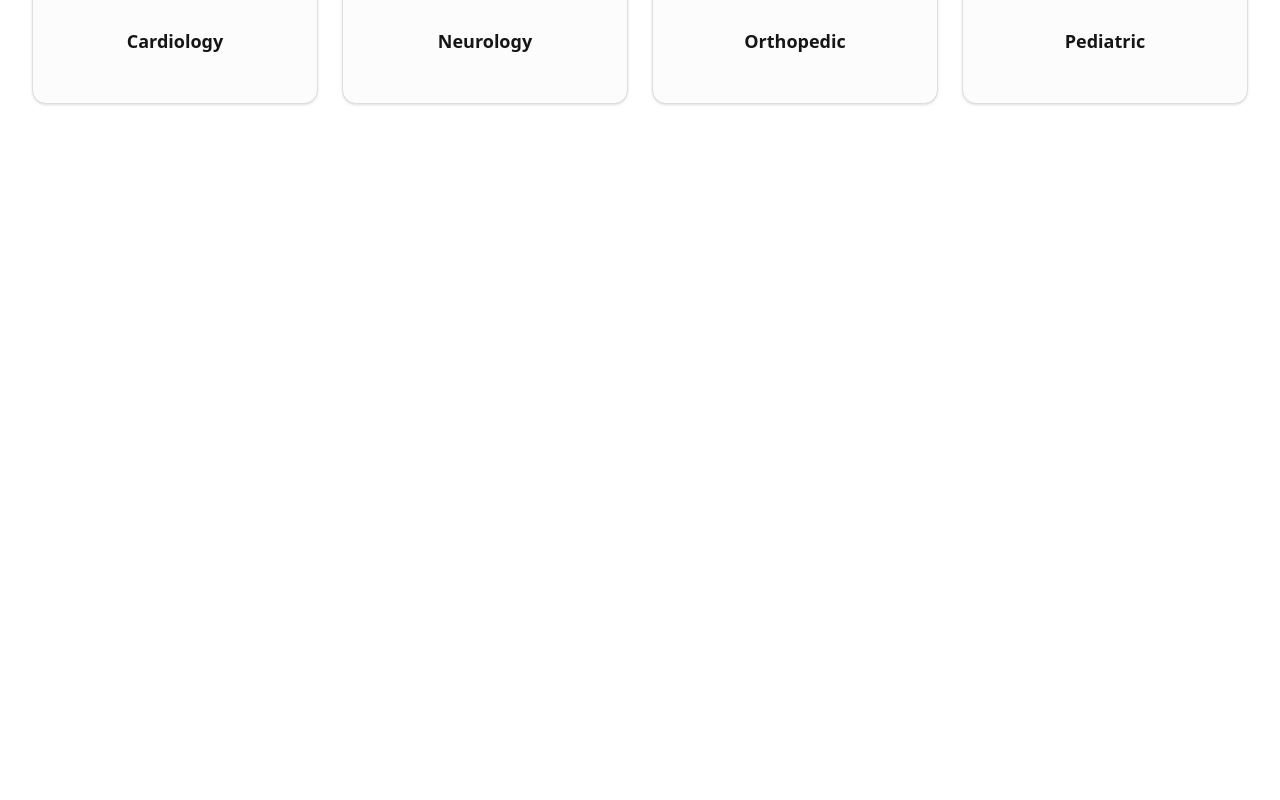
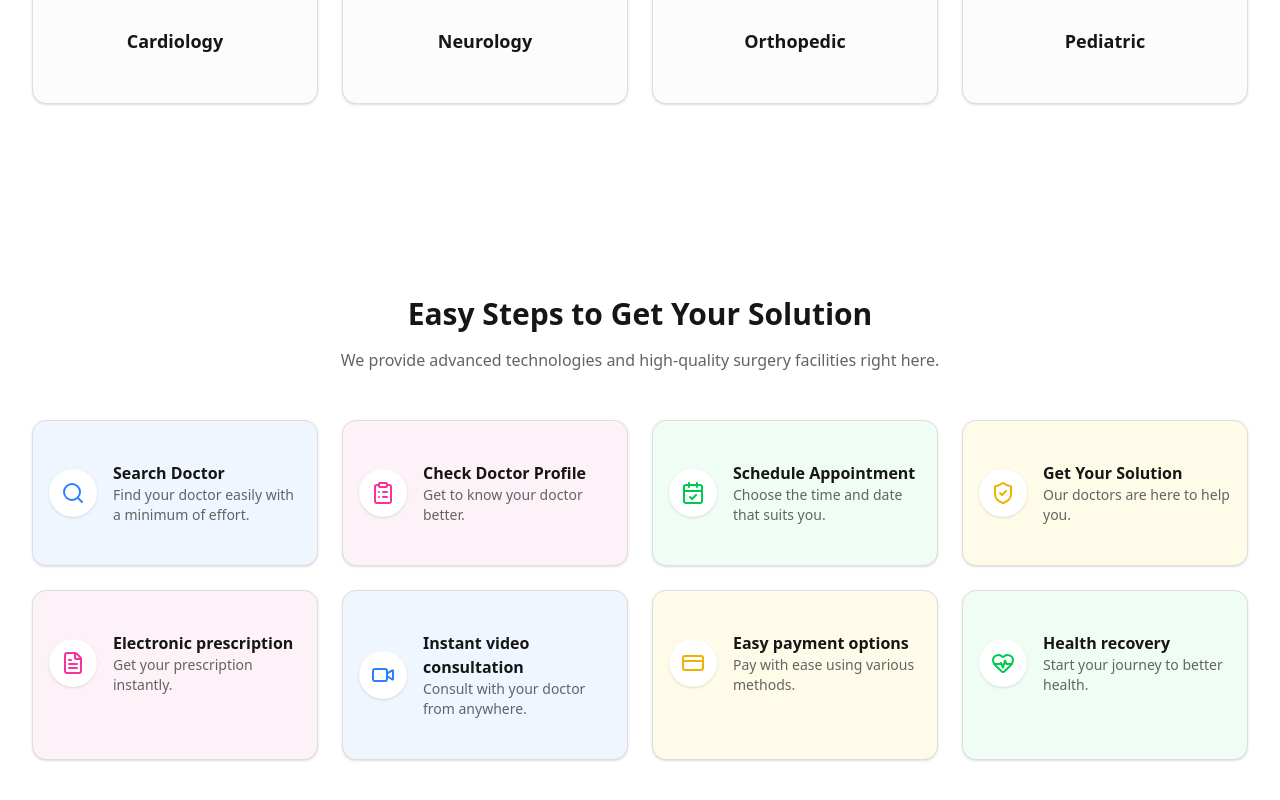
Before and after one commit to Mdnajimuddinhelal70/nm-health-care, a Next.js app in the folder frontend/: page / in a window 1280 px wide. Shown: the part 1011-1811 px from the top of the page. Before the commit the page ends 1211 px from the top, so only its background shows below. Built offline with nearby package versions, Linux system fonts and the light colour scheme.

Commit message:
added Steps section

```diff
--- a/frontend/src/app/(commonLayout)/page.tsx
+++ b/frontend/src/app/(commonLayout)/page.tsx
@@ -1,11 +1,13 @@
 import { Hero } from "@/src/components/modules/Home/Hero";
 import Specialities from "@/src/components/modules/Home/Specialties";
+import Steps from "@/src/components/modules/Home/Steps";
 
 export default function Home() {
   return (
     <>
       <Hero />
       <Specialities />
+      <Steps />
     </>
   );
 }
--- /dev/null
+++ b/frontend/src/components/modules/Home/Steps.tsx
@@ -0,0 +1,132 @@
+import { Card, CardContent } from "@/components/ui/card";
+import {
+  CalendarCheck,
+  ClipboardList,
+  CreditCard,
+  FileText,
+  HeartPulse,
+  Search,
+  ShieldCheck,
+  Video,
+} from "lucide-react";
+import React from "react";
+
+const steps = [
+  {
+    icon: Search,
+    title: "Search Doctor",
+    description: "Find your doctor easily with a minimum of effort.",
+  },
+  {
+    icon: ClipboardList,
+    title: "Check Doctor Profile",
+    description: "Get to know your doctor better.",
+  },
+  {
+    icon: CalendarCheck,
+    title: "Schedule Appointment",
+    description: "Choose the time and date that suits you.",
+  },
+  {
+    icon: ShieldCheck,
+    title: "Get Your Solution",
+    description: "Our doctors are here to help you.",
+  },
+  {
+    icon: FileText,
+    title: "Electronic prescription",
+    description: "Get your prescription instantly.",
+  },
+  {
+    icon: Video,
+    title: "Instant video consultation",
+    description: "Consult with your doctor from anywhere.",
+  },
+  {
+    icon: CreditCard,
+    title: "Easy payment options",
+    description: "Pay with ease using various methods.",
+  },
+  {
+    icon: HeartPulse,
+    title: "Health recovery",
+    description: "Start your journey to better health.",
+  },
+];
+
+const StepCard = ({
+  icon: Icon,
+  title,
+  description,
+  index,
+}: {
+  icon: React.ElementType;
+  title: string;
+  description: string;
+  index: number;
+}) => {
+  const bgColors = [
+    "bg-blue-50",
+    "bg-pink-50",
+    "bg-green-50",
+    "bg-yellow-50",
+    "bg-pink-50",
+    "bg-blue-50",
+    "bg-yellow-50",
+    "bg-green-50",
+  ];
+  const textColors = [
+    "text-blue-500",
+    "text-pink-500",
+    "text-green-500",
+    "text-yellow-500",
+    "text-pink-500",
+    "text-blue-500",
+    "text-yellow-500",
+    "text-green-500",
+  ];
+
+  return (
+    <Card className={`${bgColors[index % 8]}`}>
+      <CardContent className="p-4">
+        <div className="flex items-center space-x-4">
+          <div
+            className={`p-3 rounded-full ${textColors[index % 8]} bg-white shadow-sm`}
+          >
+            <Icon size={24} />
+          </div>
+          <div>
+            <h3 className="font-bold text-foreground">{title}</h3>
+            <p className="text-muted-foreground text-sm">{description}</p>
+          </div>
+        </div>
+      </CardContent>
+    </Card>
+  );
+};
+
+const Steps = () => {
+  return (
+    <section className="py-24">
+      <div className="container mx-auto px-4 sm:px-6 lg:px-8">
+        <div className="text-center max-w-2xl mx-auto">
+          <h2 className="text-3xl font-bold text-foreground">
+            Easy Steps to Get Your Solution
+          </h2>
+          <p className="text-muted-foreground mt-4">
+            We provide advanced technologies and high-quality surgery facilities
+            right here.
+          </p>
+        </div>
+
+        <div className="grid grid-cols-1 sm:grid-cols-2 lg:grid-cols-4 gap-6 mt-12">
+          {steps.map((step, index) => (
+            <StepCard key={index} {...step} index={index} />
+          ))}
+        </div>
+      </div>
+    </section>
+  );
+};
+
+export default Steps;
```
